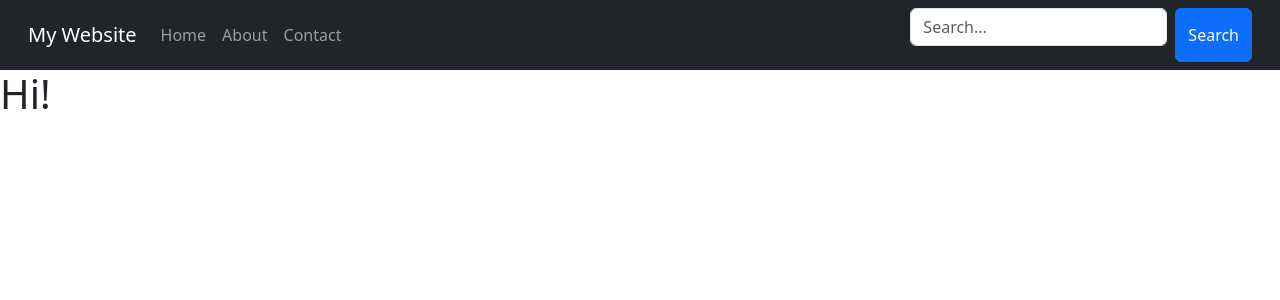
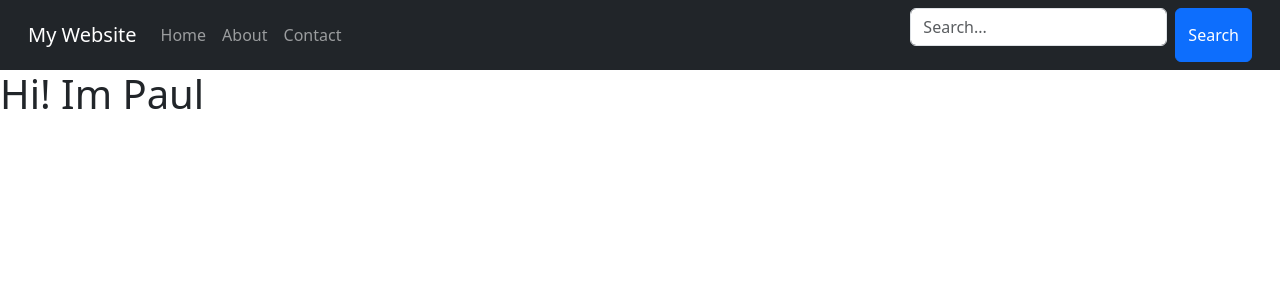
Before and after one commit to daveyloder/groovo, a React (Vite) app: page / in a window 1280 px wide. Shown: the top 300 px of the page. Built offline with nearby package versions, Linux system fonts and the light colour scheme.

Commit message:
Updated home page

```diff
--- a/src/App.jsx
+++ b/src/App.jsx
@@ -8,7 +8,7 @@ function App() {
     <>
       <NavBar />
       <div>
-        <h1>Hi!</h1>
+        <h1>Hi! Im Paul</h1>
       </div>
     </>
   );
```
